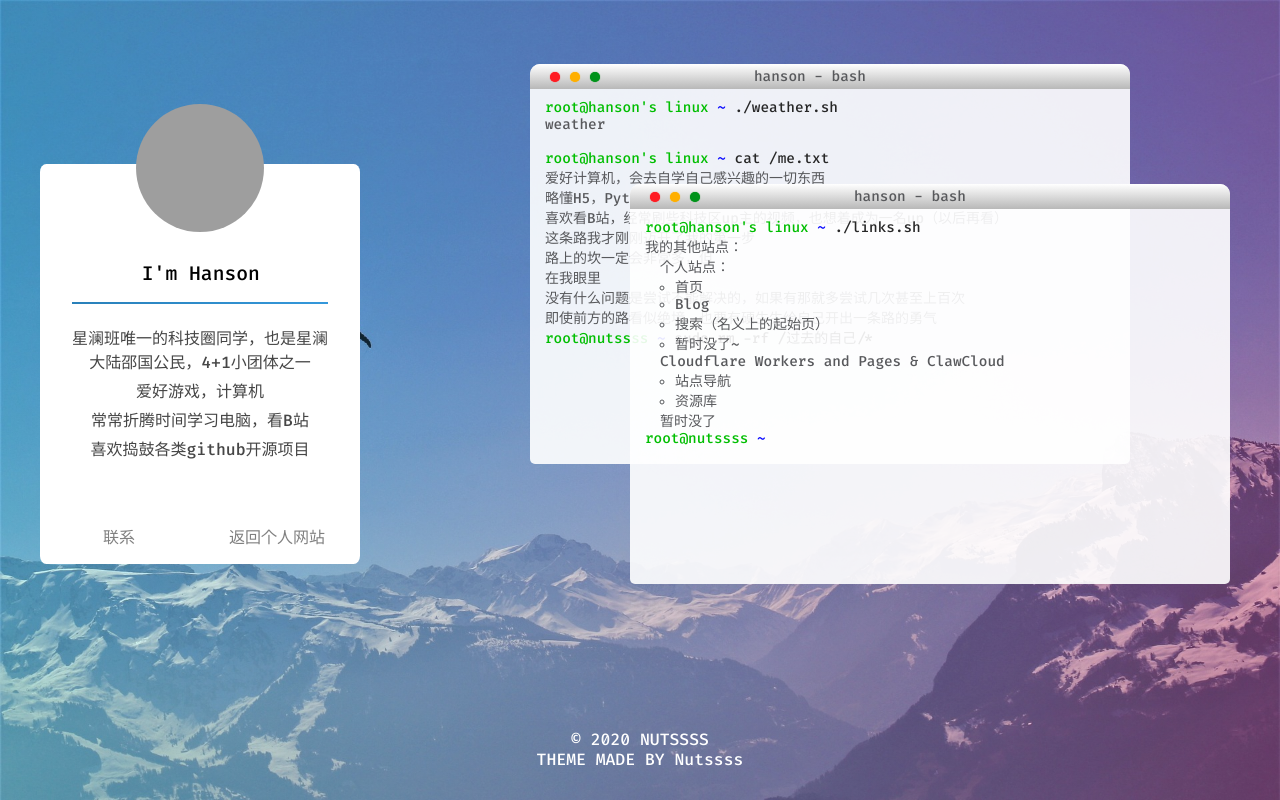
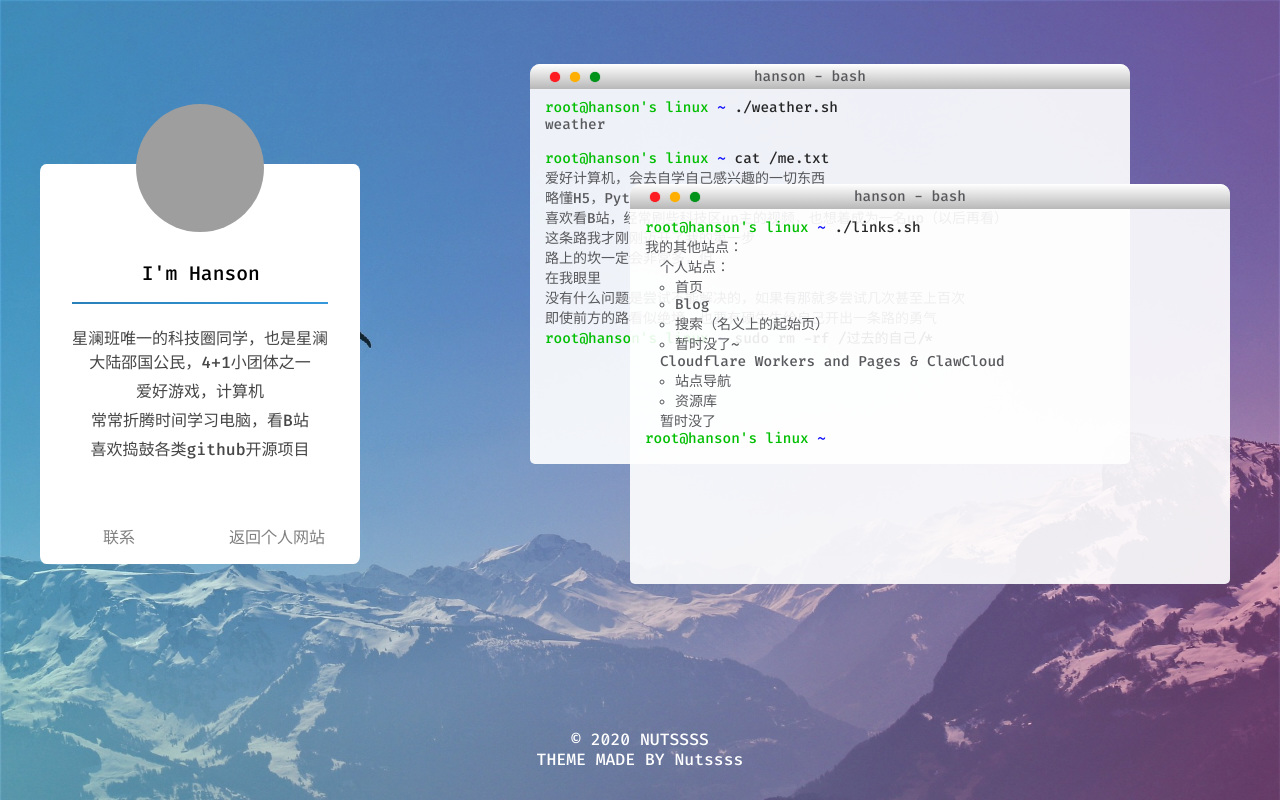
Before and after one commit to Hanson-zhy/home-pro, a plain HTML site: page index.html in a window 1280 px wide. Drawn offline with Linux system fonts and the light colour scheme; no server answers; grey boxes are pictures that could not be loaded.

Commit message:
Update index.html

```diff
--- a/index.html
+++ b/index.html
@@ -72,7 +72,7 @@
                         <p>在我眼里</p>
                         <p>没有什么问题是尝试不能解决的，如果有那就多尝试几次甚至上百次</p>
                         <p>即使前方的路看似绝境，也要有硬生生给自己开出一条路的勇气</p>
-                        <span style="color: rgb(0, 190, 0)">root@nutssss</span>
+                        <span style="color: rgb(0, 190, 0)">root@hanson's linux</span>
                         <span style="color: blue">~</span>
                         <span style="color: rgb(39, 39, 39)">sudo rm -rf /过去的自己/*</span>
                     </div>
@@ -110,7 +110,7 @@
                             </ul>
                             <p><a href="https://example.com/">暂时没了</a></p>
                         </ul>
-                        <span style="color: rgb(0, 190, 0)">root@nutssss</span>
+                        <span style="color: rgb(0, 190, 0)">root@hanson's linux</span>
                         <span style="color: blue">~</span>
                     </div>
                 </div>
```
